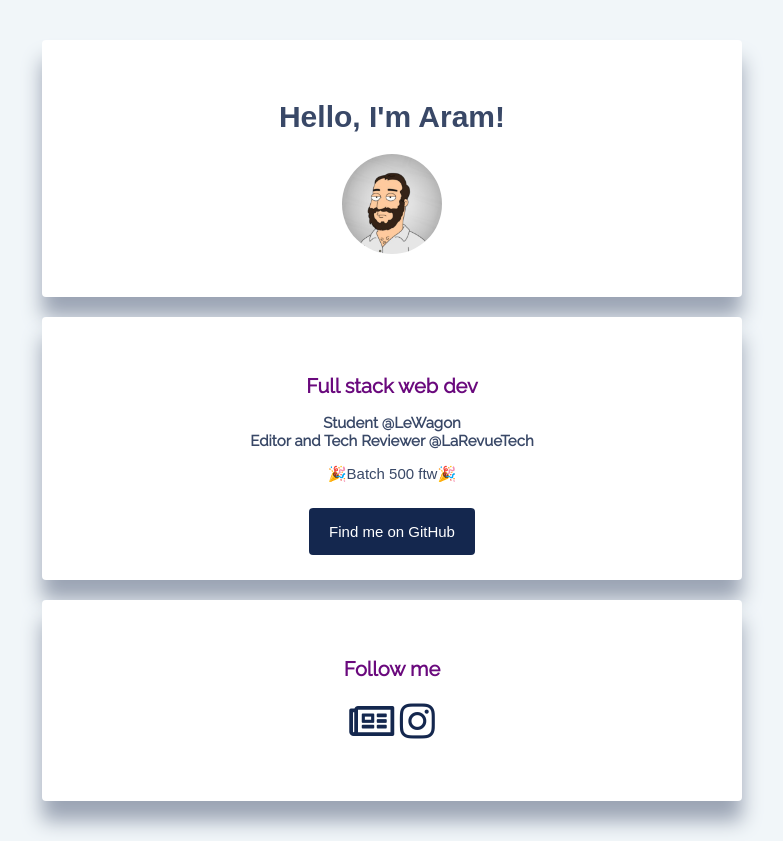
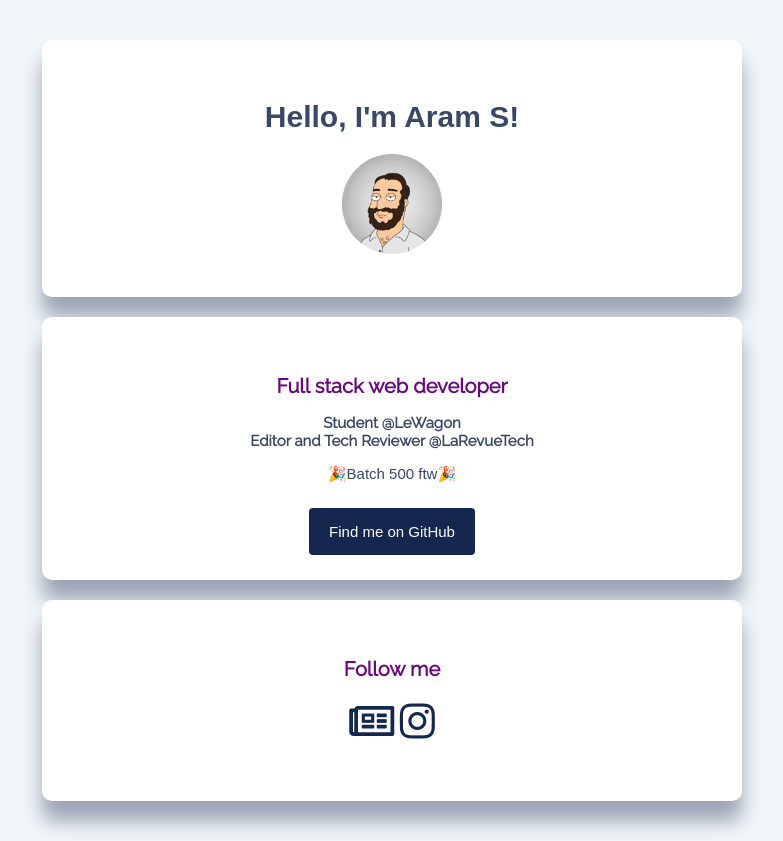
Before and after one commit to asulukdjian/profile, a plain HTML site: page index.html in a window 1280 px wide. Shown: the whole page, without its empty margins (248-1031 px from the left). Drawn offline with Linux system fonts and the light colour scheme.

Commit message:
changed to developer and border radius on cards

```diff
--- a/index.html
+++ b/index.html
@@ -14,11 +14,11 @@
 
   <div class="container">
     <div class="card-white" id="title">
-      <h1>Hello, I'm Aram!</h1>
+      <h1>Hello, I'm Aram S!</h1>
       <img src="images/profile2.jpeg" class="img-circle" alt="Aram Sulukdjian" width="100px">
     </div>
     <div class="card-white" id="introduction">
-      <h2>Full stack web dev</h2>
+      <h2>Full stack web developer</h2>
       <h3>Student @LeWagon<br>
           Editor and Tech Reviewer @LaRevueTech</h3>
       <p class="batch">🎉Batch 500 ftw🎉</p>
--- a/style.css
+++ b/style.css
@@ -73,7 +73,7 @@ li {
     background-color: white;
     padding: 40px;
     box-shadow: 0px 20px 20px #9ba4b4;
-    border-radius: 4px;
+    border-radius: 10px;
     margin: 20px 0px;
     text-align: center;
 }
```
Also changed, not shown: images/profile.jpg (deleted).
